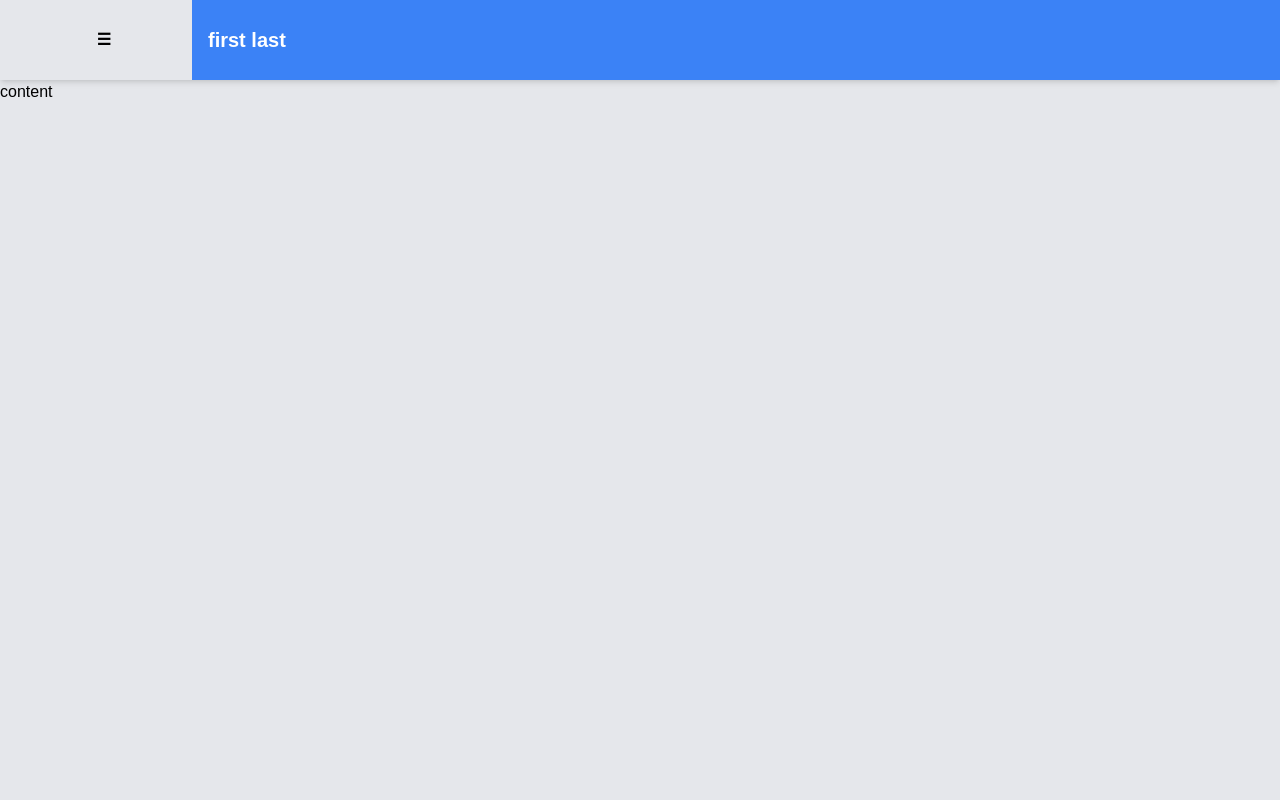
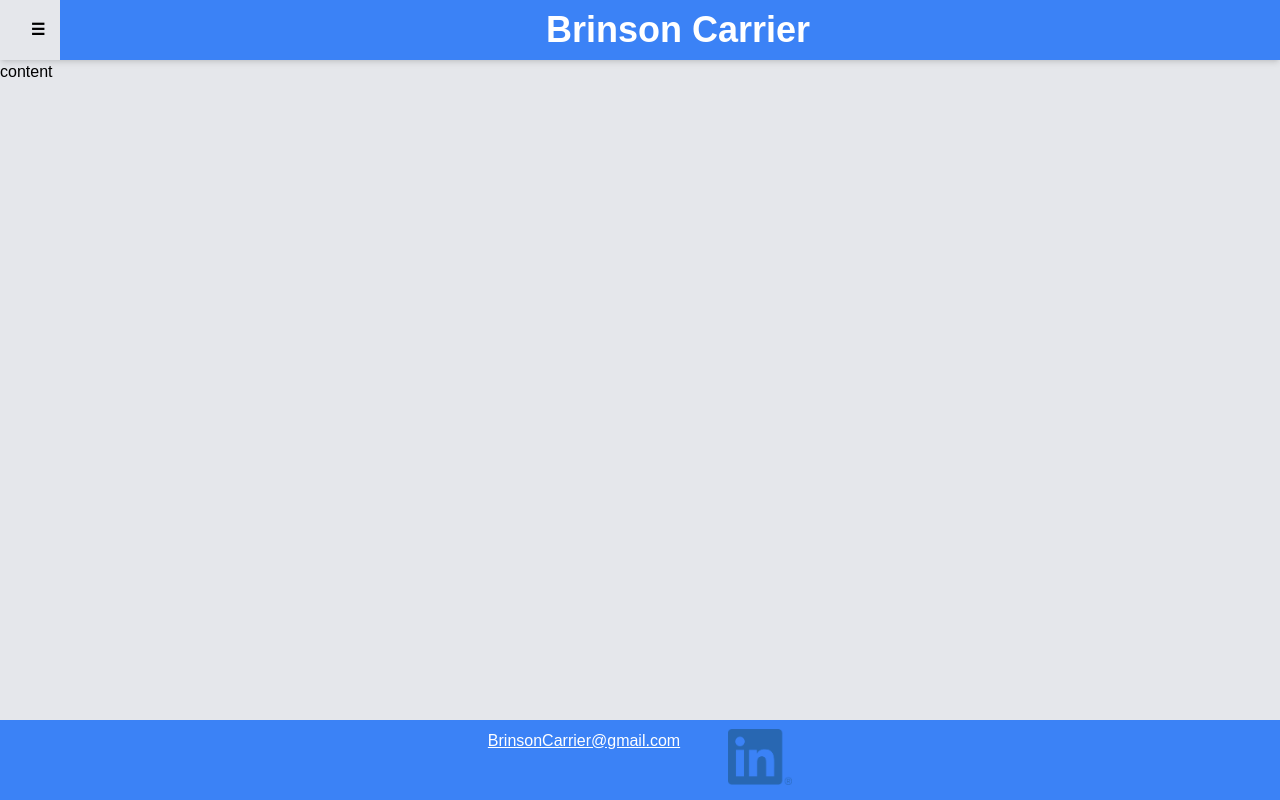
Before and after one commit to brinson-carrier/bcarrier, a Next.js app: page / in a window 1280 px wide. Built offline with nearby package versions, Linux system fonts and the light colour scheme.

Commit message:
changes to header and footer added linkedIn button

```diff
--- a/src/app/page.tsx
+++ b/src/app/page.tsx
@@ -1,10 +1,14 @@
 "use client";
 
+import Contact from "@/components/Contact";
 import Header from "@/components/Header";
 import SlidingMenu from "@/components/SlidingMenu";
 import { useState } from "react";
 
 export default function Home() {
+
+  const email = "BrinsonCarrier@gmail.com";
+  const LI_URL = "https://linkedin.com/in/brinson-carrier-3aa612342";
 
   const [menuOpen, setMenuOpen] = useState(false);
 
@@ -22,15 +26,19 @@ export default function Home() {
     className={`flex flex-col h-screen transform transition-transform duration-300 ${menuOpen ? 'translate-x-64' : ''}`}
   >
     {/* Header */}
-    <header className="flex items-center min-h-[50px] max-h-[115px] h-[10vh] bg-blue-500 shadow-md">
-      <Header name={"first last"} onMenuClick={ toggleMenu }/>
-      <h1 className="text-white text-xl font-bold ml-4">My Page</h1>
+    <header className="flex items-center
+    min-h-[40px]
+    max-h-[60px]
+    h-[10vh]
+    shadow-md">
+      <Header name={"Brinson Carrier"} onMenuClick={ toggleMenu }/>
     </header>
 
     {/* Main Content */}
     <main className="flex-1 bg-gray-200 overflow-hidden text-black">
       <p>content</p>
     </main>
+    <Contact email={email} LI_URL={LI_URL} />
   </div>
 </div>
 
--- /dev/null
+++ b/src/components/Contact.tsx
@@ -0,0 +1,36 @@
+"use client";
+
+import React from 'react';
+import LIButton from './LIButton';
+
+interface ContactProps {
+  email: string;
+  LI_URL: string;
+}
+
+const Contact: React.FC<ContactProps> = ({ email, LI_URL }) => {
+  return (
+    <div className="flex items-center justify-center">
+        <div className="relative h-20 w-full flex flex-col justify-end">
+            <div className="flex-1 flex flex-col justify-end">
+                <div className="w-full bg-blue-500 p-5 absolute bottom-0 h-20 flex flex-col justify-center">
+                    <ul className="flex justify-center">
+                        <li className='mx-6'>
+                            <a href={`mailto:${email}`} className="text-white underline">{email}</a>
+                        </li>
+                        <li className='mx-6'>
+                            <LIButton url={LI_URL} />
+                        </li>
+                        {/* <li className='mx-6'>
+                            <strong className="block text-white">Phone:</strong>
+                            <a href={`tel:${phoneNumber}`} className="text-white underline">{phoneNumber}</a>
+                        </li> */}
+                    </ul>
+                </div>
+            </div>
+        </div>
+    </div>
+  );
+};
+
+export default Contact;
--- a/src/components/CoolButton.tsx
+++ b/src/components/CoolButton.tsx
@@ -12,10 +12,11 @@ const CoolButton: React.FC<CoolButtonProps> = ({ text, onClick }) => {
     <button
         onClick={onClick}
         className="flex-shrink-0
-        min-w-[15%]
-        max-w-[100px]
-        min-h-[50px]
-        max-h-[115px]
+        min-w-[40px]
+        max-w-[60px]
+        w-[10vw]
+        min-h-[40px]
+        max-h-[60px]
         h-[10vh]
         flex
         items-center
--- a/src/components/Header.tsx
+++ b/src/components/Header.tsx
@@ -12,8 +12,8 @@ const Header: React.FC<HeaderProps> = ({ name, onMenuClick }) => {
     <header className="flex
     items-center
     w-full
-    min-h-[50px]
-    max-h-[115px]
+    min-h-[40px]
+    max-h-[60px]
     h-[10vh]
     bg-blue-500
     shadow-md
@@ -22,9 +22,9 @@ const Header: React.FC<HeaderProps> = ({ name, onMenuClick }) => {
     left-0">
       <CoolButton text={'☰'} onClick={onMenuClick}/>
       <h1 className="flex-grow
-        text-left
+        text-center
         text-white
-        text-xl
+        text-4xl
         font-bold
         pl-4">
           {name}
--- /dev/null
+++ b/src/components/LIButton.tsx
@@ -0,0 +1,26 @@
+"use client";
+
+import React from "react";
+import Image from "next/image";
+
+interface LIButtonProps {
+  url: string;
+}
+
+const LIButton: React.FC<LIButtonProps> = ({ url }) => {
+  return (
+    <button>
+        <a href={url} target="_blank" rel="noopener noreferrer" >
+          <Image
+            src="/images/LI-In-Bug.png"
+            alt="LinkedIn"
+            width={24}
+            height={24}
+            className="w-16 h-14"
+          />
+          </a>
+    </button>
+  );
+};
+
+export default LIButton;
```
Also changed, not shown: public/images/LI-In-Bug.png (added), public/images/LI-Logo.png (added), src/components/AboutMe.tsx (added), src/components/Education.tsx (added), src/components/Resume.tsx (added).
